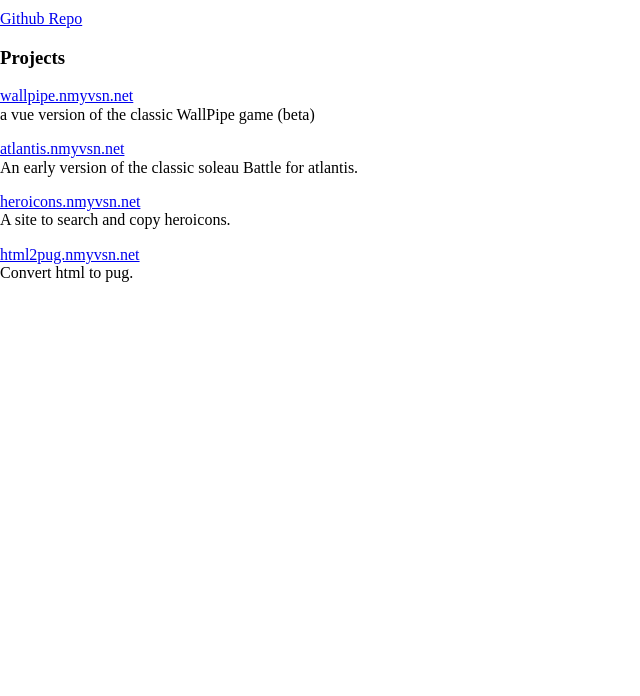
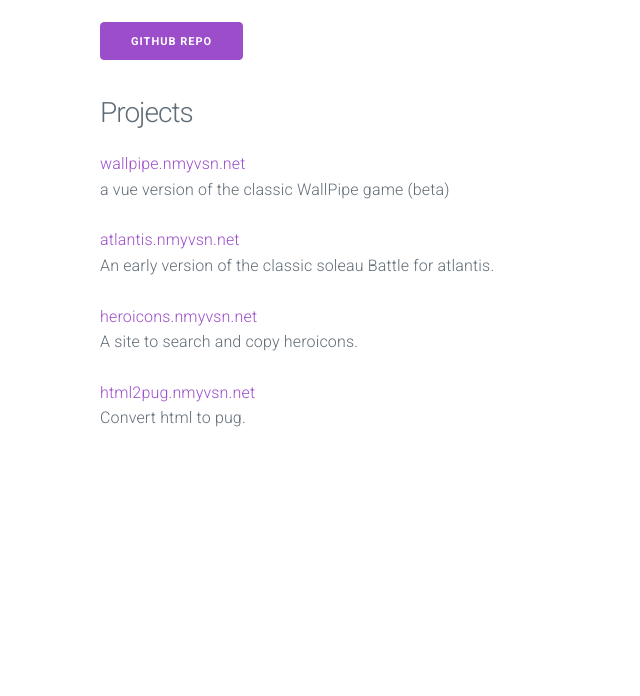
Before and after one commit to NMyVision/nmyvision.net, a plain HTML site: page index.html in a window 1280 px wide. Shown: the part 104-800 px from the top of the page, without its empty margins (0-640 px from the left). Drawn offline with nearby package versions, Linux system fonts and the light colour scheme; a small style sheet from the web is missing.

Commit message:
update css references

```diff
--- a/index.html
+++ b/index.html
@@ -11,8 +11,8 @@
   <title>NMyVision.net | Developer</title>
   <!-- link rel="icon" href="https://milligram.github.io/images/icon.png">-->
   <link rel="stylesheet" href="//fonts.googleapis.com/css?family=Roboto:300,300italic,700,700italic">
-  <link rel="stylesheet" href="//cdnjs.cloudflare.com/ajax/libs/normalize/3.0.3/normalize.css">
-  <link rel="stylesheet" href="//cdn.rawgit.com/milligram/milligram/master/dist/milligram.min.css">
+  <link rel="stylesheet" href="//cdnjs.cloudflare.com/ajax/libs/normalize/5.0.0/normalize.css">
+  <link rel="stylesheet" href="//unpkg.com/milligram@1.4.0/dist/milligram.css">
 
 </head>
 
```
